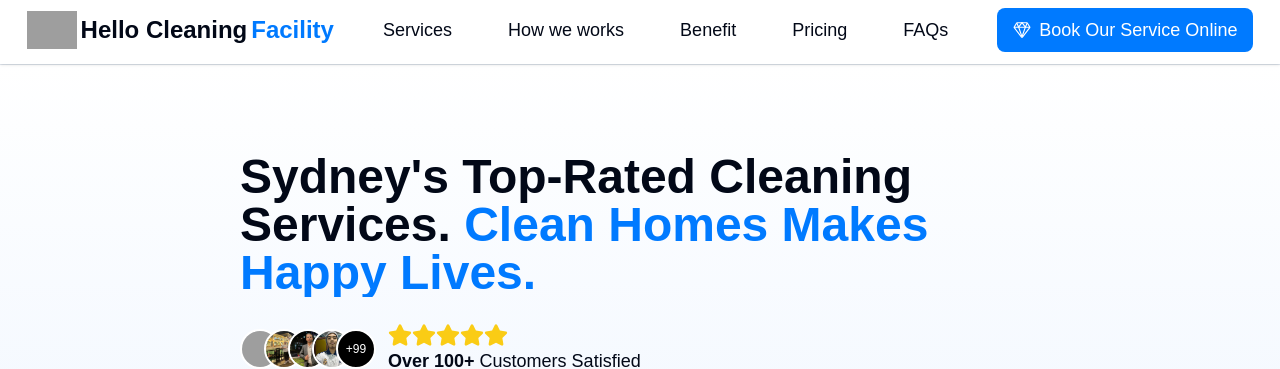
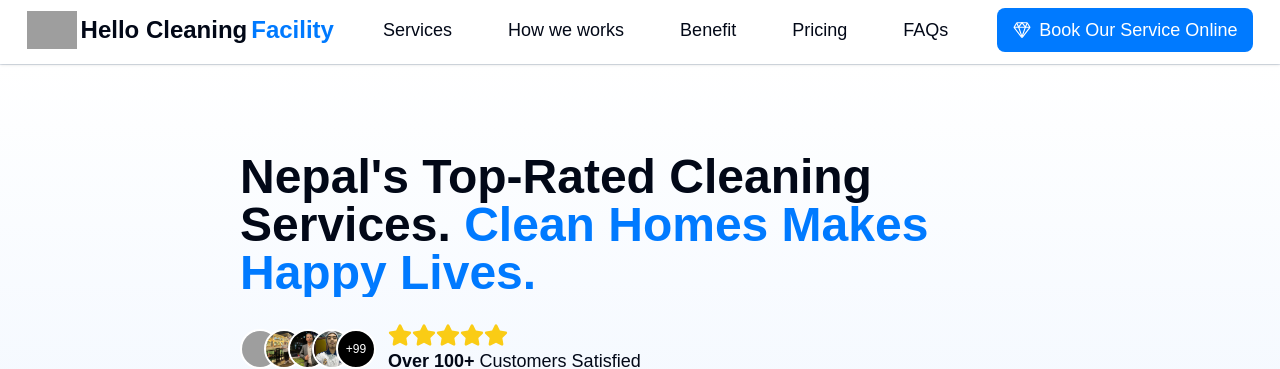
Before and after one commit to Sankalpa683/hellocleaning, a Next.js app: page / in a window 1280 px wide. Shown: the top 369 px of the page. Built offline with nearby package versions, Linux system fonts and the light colour scheme; grey boxes are pictures that could not be loaded; a web font is replaced by a local one.

Commit message:
Update hero.js

```diff
--- a/src/app/components/hero.js
+++ b/src/app/components/hero.js
@@ -28,7 +28,7 @@ const hero = () => {
 
             <BoxReveal boxColor={<Skeleton className='h-16 w-full' />} duration={0.4}>
               <h1 className='text-5xl hidden lg:block font-extrabold text-center md:text-start lg:text-start w-full sm:w-[700px]'>
-                Sydney's Top-Rated Cleaning Services.
+                Nepal's Top-Rated Cleaning Services.
                 <span className='text-[#007aff]'> Clean Homes Makes Happy Lives.</span>
               </h1>
             </BoxReveal>
```
